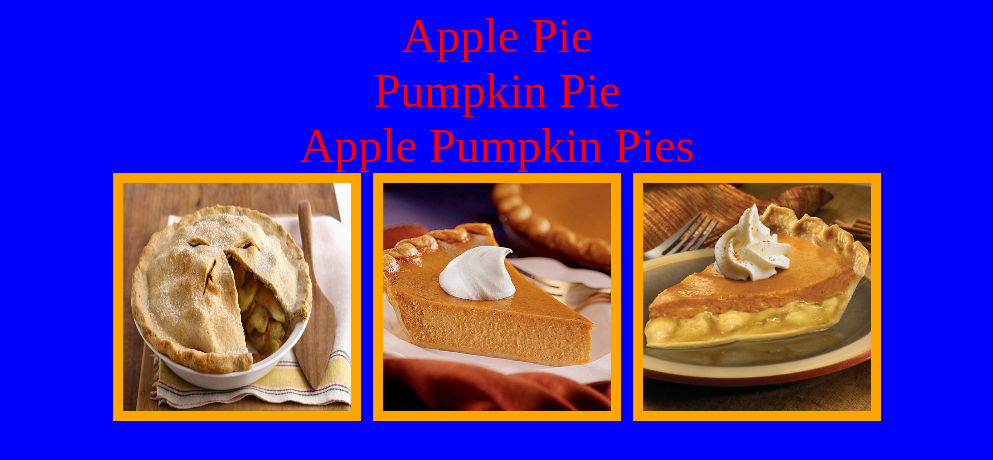
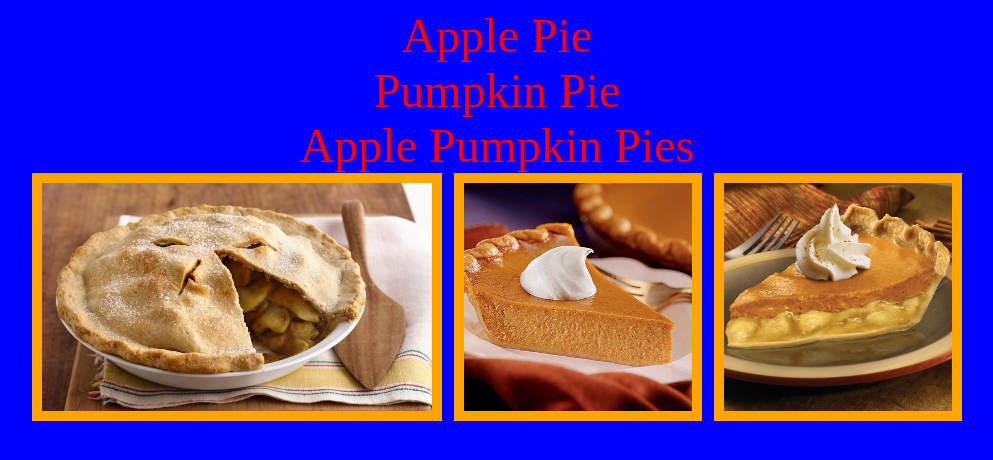
Before and after one commit to matengm1/matengm1.github.io, a plain HTML site: page test-site/index.html in a window 1280 px wide. Shown: the whole page, without its empty margins (143-1136 px from the left). Drawn offline with Linux system fonts and the light colour scheme.

Commit message:
Removed Crop Code

```diff
--- a/test-site/css.css
+++ b/test-site/css.css
@@ -11,7 +11,3 @@ img{
   border-style: solid;
   border-width: 10px;
 }
-.crop{
-  width:228px;
-  height:228px;
-}
```
Also changed, not shown: test-site/index.html (+1 -1 lines).
